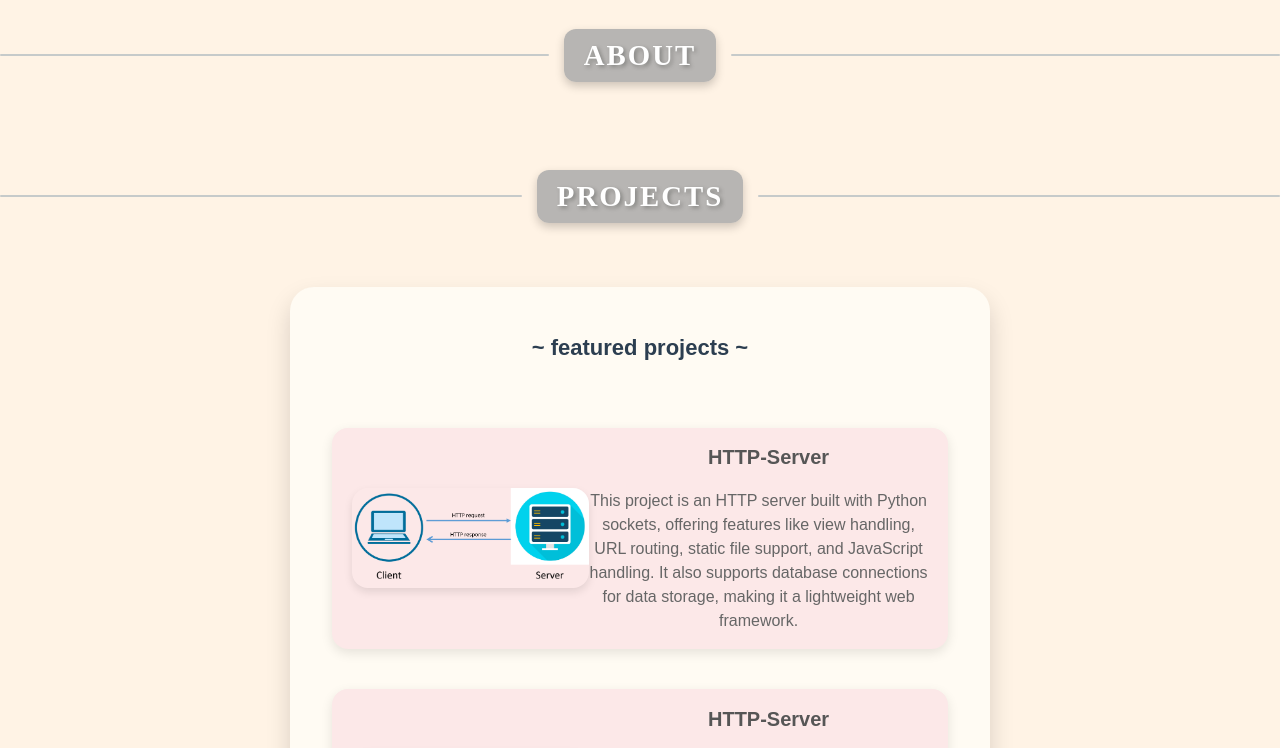
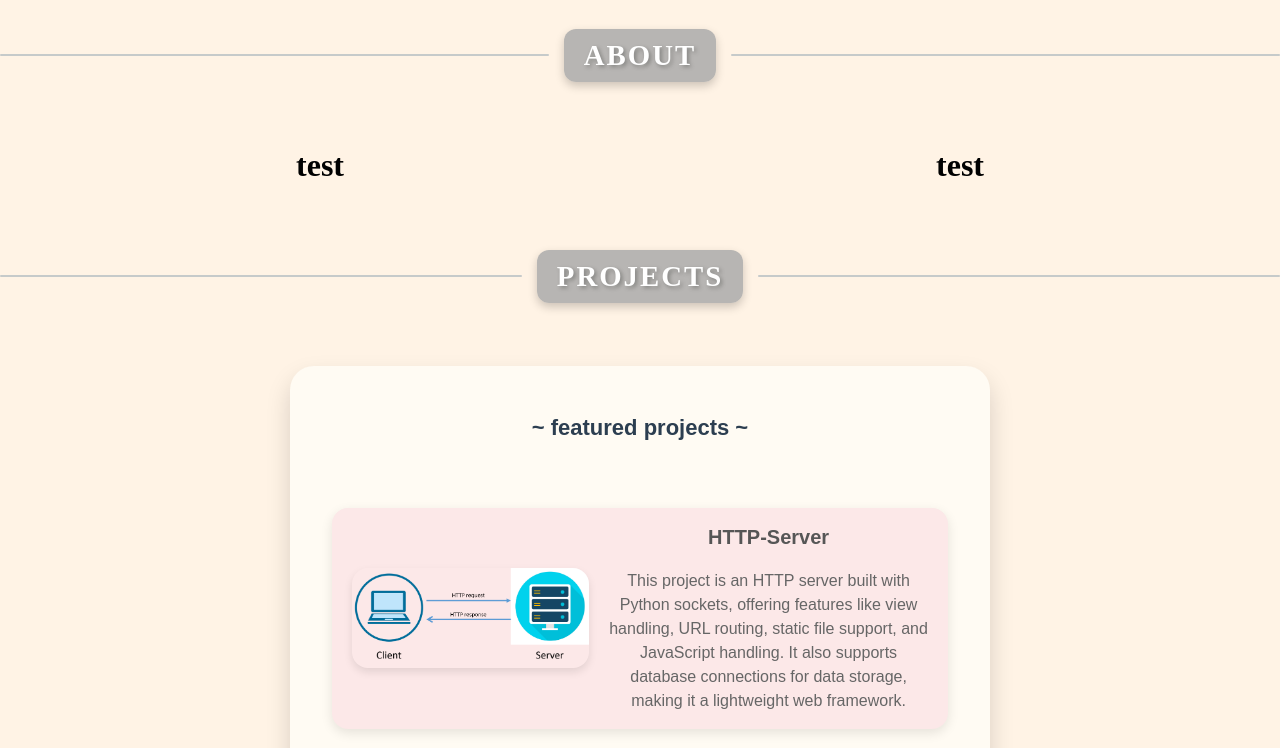
Before and after one commit to phbruemmer/personal-website, a Vue app: page /#/ in a window 1280 px wide. Shown: the part 1260-2008 px from the top of the page. Built offline with nearby package versions, Linux system fonts and the light colour scheme.

Commit message:
- Added correct projects to Project section

```diff
--- /dev/null
+++ b/src/components/MainPage/About/About.vue
@@ -0,0 +1,24 @@
+<template>
+  <div class="about-container">
+    <div class="left-container">
+      <h1>test</h1>
+    </div>
+    <div class="right-container">
+      <h1>test</h1>
+    </div>
+  </div>
+</template>
+
+<script>
+export default {
+  name: "About",
+  components: {},
+};
+</script>
+
+<style scoped>
+.about-container {
+  display: flex;
+  justify-content: space-around;
+}
+</style>
--- a/src/components/MainPage/Project.vue
+++ b/src/components/MainPage/Projects/Project.vue
@@ -78,5 +78,6 @@ p {
   line-height: 1.5;
   text-align: center;
   margin-right: 20px;
+  margin-left: 20px;
 }
 </style>
--- a/src/components/MainPage/Projects/Projects.vue
+++ b/src/components/MainPage/Projects/Projects.vue
@@ -6,18 +6,18 @@
       JavaScript handling. It also supports database connections for data
       storage, making it a lightweight web framework.</Project
     >
-    <Project title="HTTP-Server" :path="require('@/assets/projects/HTTP.png')"
-      >This project is an HTTP server built with Python sockets, offering
-      features like view handling, URL routing, static file support, and
-      JavaScript handling. It also supports database connections for data
-      storage, making it a lightweight web framework.</Project
+    <Project title="Bank-Server" :path="require('@/assets/projects/bank.webp')"
+      >Lazarus Bank System handles deposits, transfers, checks, and currency
+      exchange. A Lazarus client connects via TCP to a Python server with a JSON
+      database that handles all the interactions. All transactions run
+      insecurely on the server side.</Project
     >
   </LargeBox>
 </template>
 
 <script>
 import LargeBox from "@/components/MainPage/LargeBox.vue";
-import Project from "@/components/MainPage/Project.vue";
+import Project from "@/components/MainPage/Projects/Project.vue";
 
 export default {
   name: "Projects",
--- a/src/views/HomeView.vue
+++ b/src/views/HomeView.vue
@@ -3,6 +3,7 @@
   <SectionSeperator id="Home"> Home </SectionSeperator>
   <Home />
   <SectionSeperator id="About"> About </SectionSeperator>
+  <About />
   <SectionSeperator id="Projects"> Projects </SectionSeperator>
   <Projects />
   <SectionSeperator id="Prototypes"> Prototypes </SectionSeperator>
@@ -12,6 +13,7 @@
 import Welcome from "@/components/MainPage/Welcome.vue";
 import SectionSeperator from "@/components/Separators/SectionSeperator.vue";
 import Home from "@/components/MainPage/Home/Home.vue";
+import About from "@/components/MainPage/About/About.vue";
 import Projects from "@/components/MainPage/Projects/Projects.vue";
 
 export default {
@@ -21,6 +23,7 @@ export default {
     SectionSeperator,
     Home,
     Projects,
+    About,
   },
 };
 </script>
```
Also changed, not shown: src/assets/projects/bank.webp (added).
